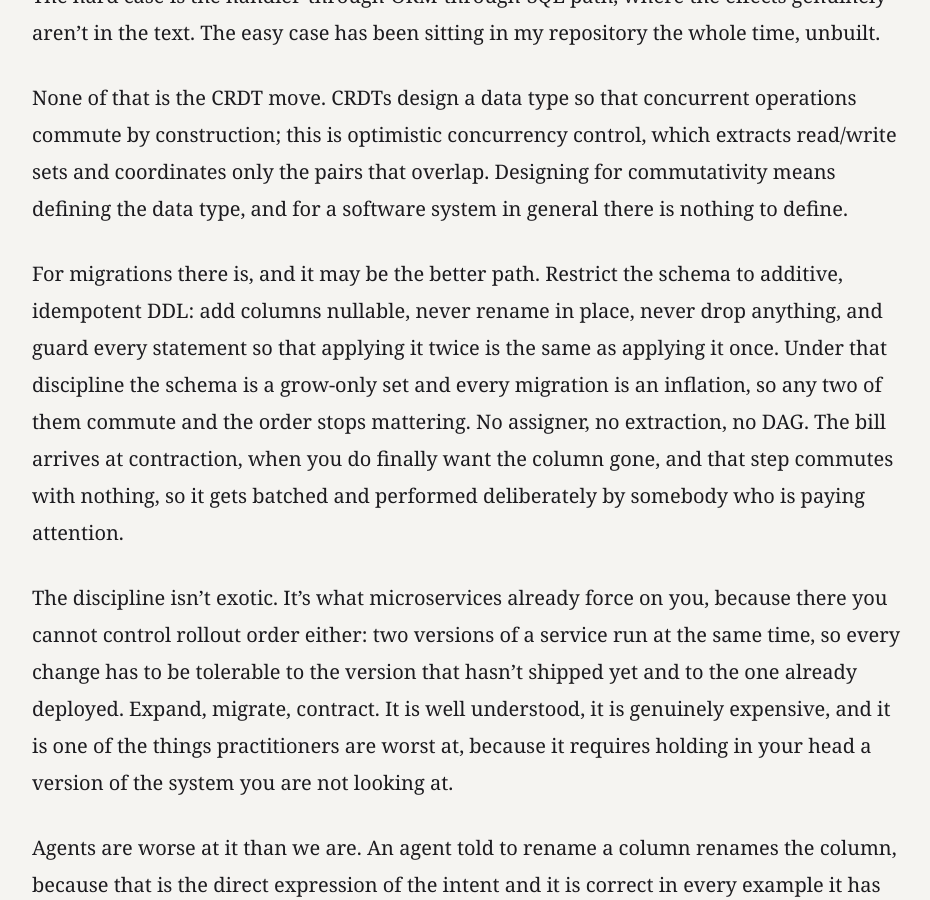
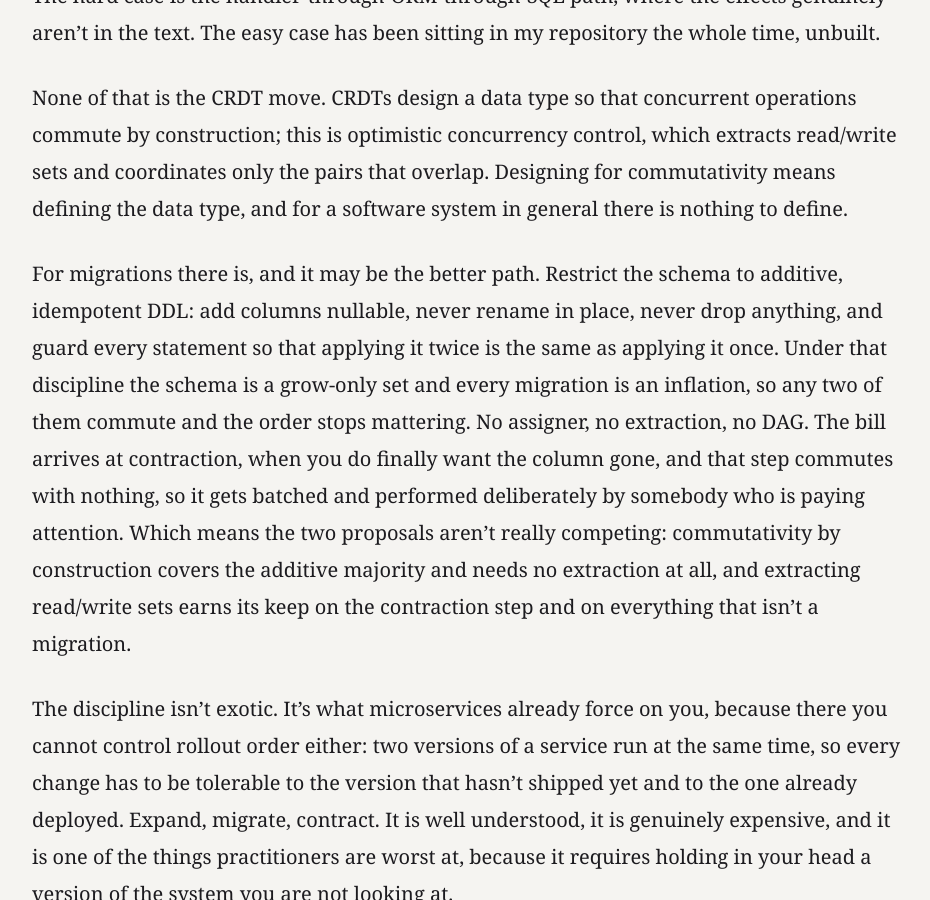
Before and after one commit to cmeiklejohn/cmeiklejohn.github.io, a Jekyll site: the page built from _posts/2026-07-26-one-writer.markdown, in a window 1280 px wide and 900 px high, scrolled down 20038 px. Shown: the whole window, without its empty margins (172-1102 px from the left). Built offline with Jekyll 4.4.1, drawn with Linux system fonts in a browser that asks for light colours; some web fonts are replaced.

Commit message:
Reconcile the two migration proposals
Commutativity by construction and effect-based edges were sitting next
to each other as competing recommendations. They divide the work:
commutativity covers the additive majority with no extraction, and
extraction earns its keep at contraction and on general code.

Co-Authored-By: Claude Opus 5 <noreply@anthropic.com>

```diff
--- a/_posts/2026-07-26-one-writer.markdown
+++ b/_posts/2026-07-26-one-writer.markdown
@@ -274,7 +274,7 @@ The hard case is the handler-through-ORM-through-SQL path, where the effects gen
 
 None of that is the CRDT move.  CRDTs design a data type so that concurrent operations commute by construction; this is optimistic concurrency control, which extracts read/write sets and coordinates only the pairs that overlap.  Designing for commutativity means defining the data type, and for a software system in general there is nothing to define.
 
-For migrations there is, and it may be the better path.  Restrict the schema to additive, idempotent DDL: add columns nullable, never rename in place, never drop anything, and guard every statement so that applying it twice is the same as applying it once.  Under that discipline the schema is a grow-only set and every migration is an inflation, so any two of them commute and the order stops mattering.  No assigner, no extraction, no DAG.  The bill arrives at contraction, when you do finally want the column gone, and that step commutes with nothing, so it gets batched and performed deliberately by somebody who is paying attention.
+For migrations there is, and it may be the better path.  Restrict the schema to additive, idempotent DDL: add columns nullable, never rename in place, never drop anything, and guard every statement so that applying it twice is the same as applying it once.  Under that discipline the schema is a grow-only set and every migration is an inflation, so any two of them commute and the order stops mattering.  No assigner, no extraction, no DAG.  The bill arrives at contraction, when you do finally want the column gone, and that step commutes with nothing, so it gets batched and performed deliberately by somebody who is paying attention.  Which means the two proposals aren't really competing: commutativity by construction covers the additive majority and needs no extraction at all, and extracting read/write sets earns its keep on the contraction step and on everything that isn't a migration.
 
 The discipline isn't exotic.  It's what microservices already force on you, because there you cannot control rollout order either: two versions of a service run at the same time, so every change has to be tolerable to the version that hasn't shipped yet and to the one already deployed.  Expand, migrate, contract.  It is well understood, it is genuinely expensive, and it is one of the things practitioners are worst at, because it requires holding in your head a version of the system you are not looking at.
 
```
